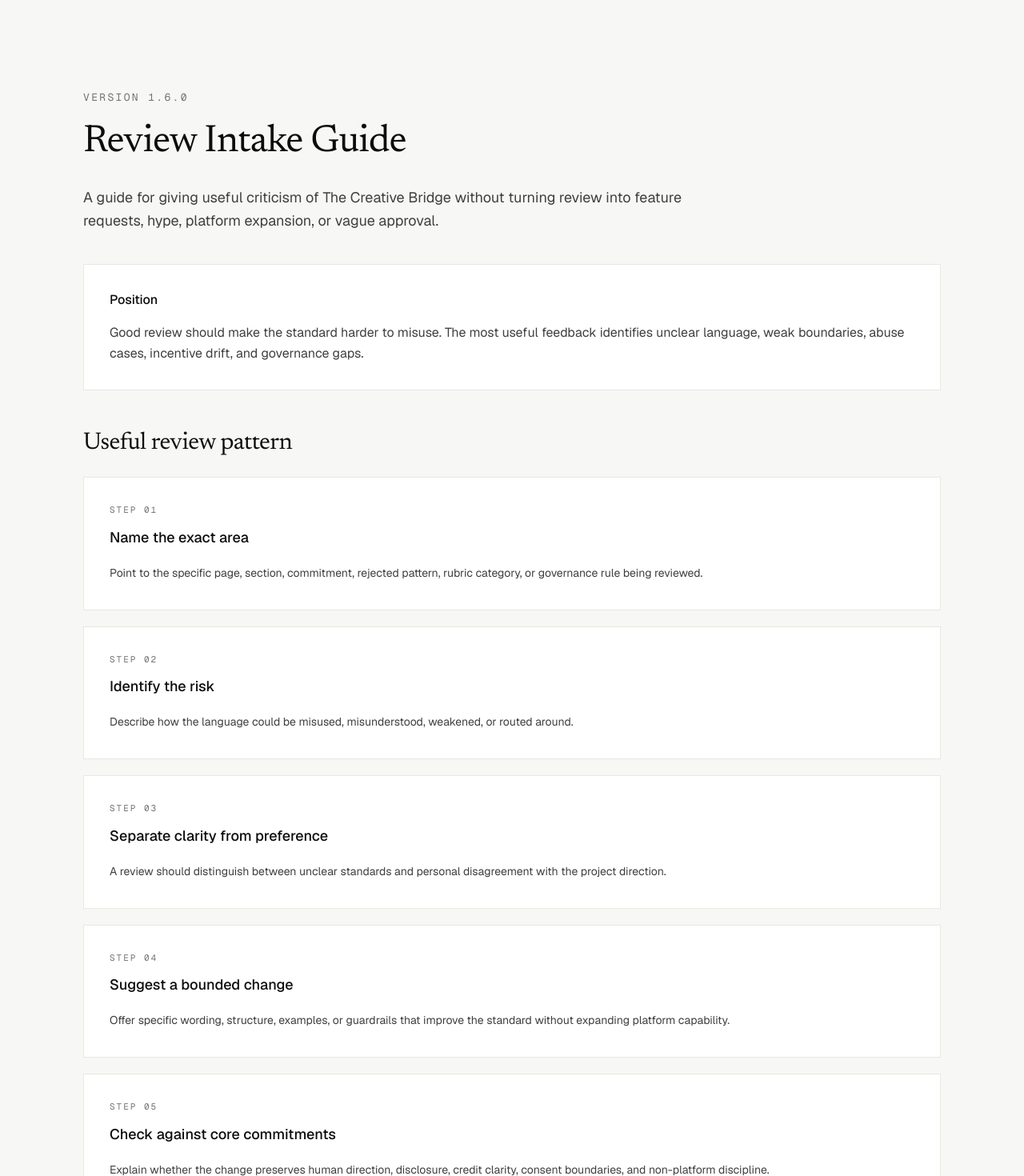
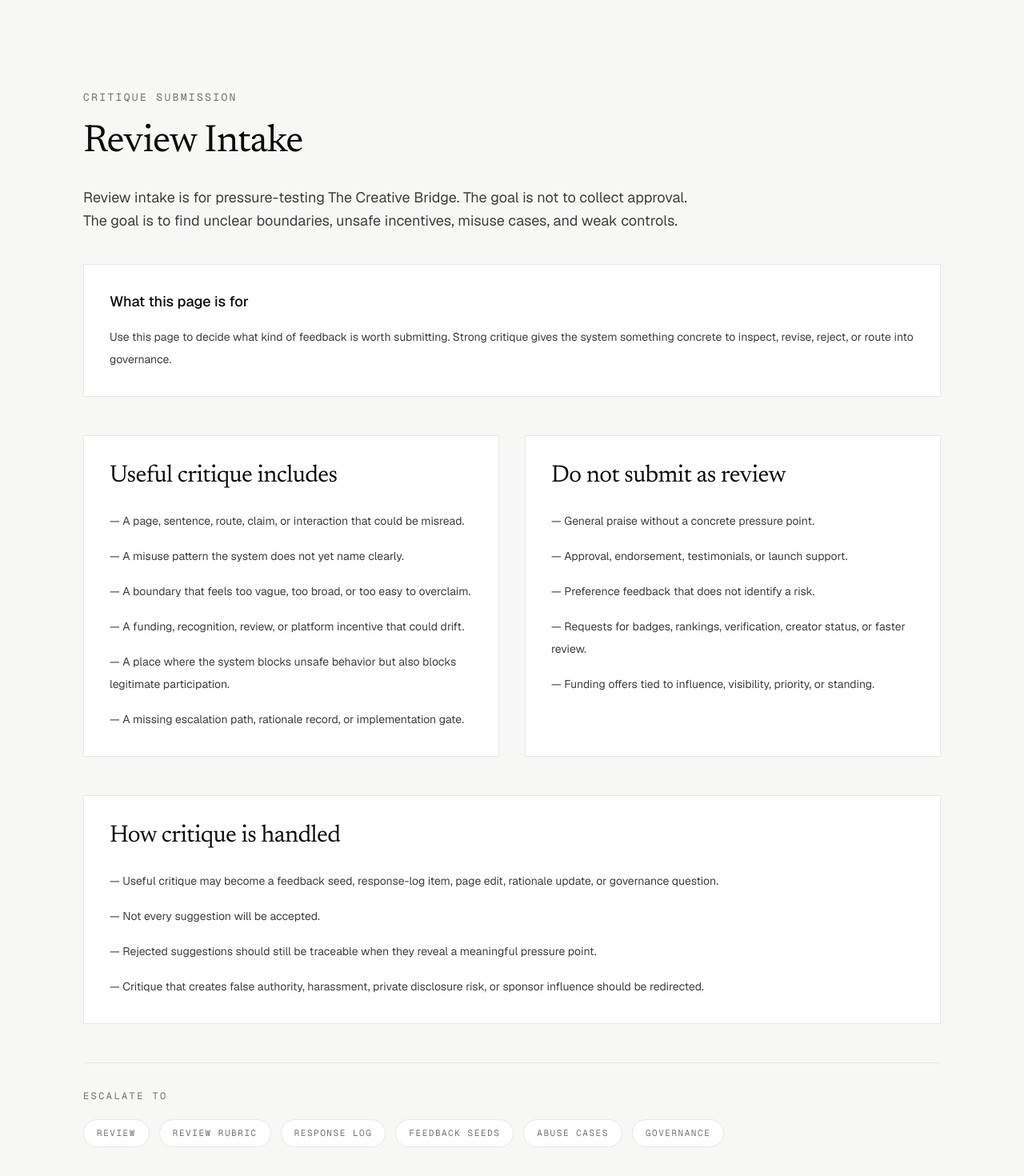
Before and after one commit to zacharymplace/creative-bridge, a Next.js app: page /review-intake in a window 1280 px wide. Shown: the top 1470 px of the page at 80% size. Built offline with nearby package versions, Linux system fonts and the light colour scheme.

Commit message:
Refine review intake for readers

```diff
--- a/package.json
+++ b/package.json
@@ -1,6 +1,6 @@
 {
   "name": "creative-bridge",
-  "version": "3.29.0",
+  "version": "3.30.0",
   "private": true,
   "scripts": {
     "prebuild": "node scripts/sync-public-assets.mjs",
--- a/scripts/qa-static-export.mjs
+++ b/scripts/qa-static-export.mjs
@@ -88,6 +88,8 @@ const requiredFiles = [
   "docs/releases/v3.27.0.md",
   "docs/releases/v3.28.0.md",
   "docs/releases/v3.29.0.md",
+  "docs/releases/v3.30.0.md",
+  "docs/system/review-intake-reader-pass.md",
   "docs/system/review-rubric-reader-pass.md",
   "docs/system/stress-tests-reader-pass.md",
   "docs/system/rejected-patterns-reader-pass.md",
--- a/scripts/sync-public-assets.mjs
+++ b/scripts/sync-public-assets.mjs
@@ -80,6 +80,8 @@ const markdownFiles = [
   "releases/v3.27.0.md",
   "releases/v3.28.0.md",
   "releases/v3.29.0.md",
+  "releases/v3.30.0.md",
+  "system/review-intake-reader-pass.md",
   "system/review-rubric-reader-pass.md",
   "system/stress-tests-reader-pass.md",
   "system/rejected-patterns-reader-pass.md",
--- a/src/app/review-intake/page.tsx
+++ b/src/app/review-intake/page.tsx
@@ -1,94 +1,115 @@
 import Link from "next/link";
 
-import { reviewIntakeGuide } from "@/content/review-intake/review-intake";
+const usefulCritique = [
+  "A page, sentence, route, claim, or interaction that could be misread.",
+  "A misuse pattern the system does not yet name clearly.",
+  "A boundary that feels too vague, too broad, or too easy to overclaim.",
+  "A funding, recognition, review, or platform incentive that could drift.",
+  "A place where the system blocks unsafe behavior but also blocks legitimate participation.",
+  "A missing escalation path, rationale record, or implementation gate.",
+];
+
+const weakCritique = [
+  "General praise without a concrete pressure point.",
+  "Approval, endorsement, testimonials, or launch support.",
+  "Preference feedback that does not identify a risk.",
+  "Requests for badges, rankings, verification, creator status, or faster review.",
+  "Funding offers tied to influence, visibility, priority, or standing.",
+];
+
+const handling = [
+  "Useful critique may become a feedback seed, response-log item, page edit, rationale update, or governance question.",
+  "Not every suggestion will be accepted.",
+  "Rejected suggestions should still be traceable when they reveal a meaningful pressure point.",
+  "Critique that creates false authority, harassment, private disclosure risk, or sponsor influence should be redirected.",
+];
+
+const escalationPaths = [
+  { label: "Review", href: "/review" },
+  { label: "Review Rubric", href: "/review-rubric" },
+  { label: "Response Log", href: "/review-response-log" },
+  { label: "Feedback Seeds", href: "/feedback-seeds" },
+  { label: "Abuse Cases", href: "/abuse-cases" },
+  { label: "Governance", href: "/governance" },
+];
 
 export default function ReviewIntakePage() {
   return (
     <main>
       <section className="cb-container cb-section-y">
         <p className="font-mono text-[13px] uppercase tracking-[0.18em] text-[var(--cb-muted)]">
-          Version {reviewIntakeGuide.version}
+          Critique submission
         </p>
 
         <h1 className="cb-display mt-4 max-w-4xl text-4xl tracking-tight text-[var(--cb-ink)] sm:text-5xl sm:leading-tight">
-          {reviewIntakeGuide.title}
+          Review Intake
         </h1>
 
         <p className="mt-6 max-w-3xl text-lg leading-relaxed text-[var(--cb-body)]">
-          {reviewIntakeGuide.summary}
+          Review intake is for pressure-testing The Creative Bridge. The goal is
+          not to collect approval. The goal is to find unclear boundaries,
+          unsafe incentives, misuse cases, and weak controls.
         </p>
 
-        <div className="mt-10 border border-[var(--cb-border)] bg-[var(--cb-surface)] p-6 sm:p-8">
-          <h2 className="text-base font-medium text-[var(--cb-ink)]">
-            Position
+        <section className="mt-10 border border-[var(--cb-border)] bg-[var(--cb-surface)] p-6 sm:p-8">
+          <h2 className="text-lg font-medium text-[var(--cb-ink)]">
+            What this page is for
           </h2>
-          <p className="mt-4 text-base leading-relaxed text-[var(--cb-body)]">
-            {reviewIntakeGuide.position}
+          <p className="mt-4 text-sm leading-7 text-[var(--cb-body)]">
+            Use this page to decide what kind of feedback is worth submitting.
+            Strong critique gives the system something concrete to inspect,
+            revise, reject, or route into governance.
           </p>
-        </div>
-
-        <section className="mt-12">
-          <h2 className="cb-display text-3xl text-[var(--cb-ink)]">
-            Useful review pattern
-          </h2>
-
-          <div className="mt-6 grid gap-5">
-            {reviewIntakeGuide.usefulReview.map((item, index) => (
-              <article
-                key={item.title}
-                className="border border-[var(--cb-border)] bg-[var(--cb-surface)] p-6 sm:p-8"
-              >
-                <p className="font-mono text-[11px] uppercase tracking-[0.18em] text-[var(--cb-muted)]">
-                  Step {String(index + 1).padStart(2, "0")}
-                </p>
-                <h3 className="mt-3 text-lg font-medium text-[var(--cb-ink)]">
-                  {item.title}
-                </h3>
-                <p className="mt-4 text-sm leading-7 text-[var(--cb-body)]">
-                  {item.body}
-                </p>
-              </article>
-            ))}
-          </div>
         </section>
 
         <section className="mt-12 grid gap-8 lg:grid-cols-2">
-          <div className="border border-[var(--cb-border)] bg-[var(--cb-surface)] p-6 sm:p-8">
+          <article className="border border-[var(--cb-border)] bg-[var(--cb-surface)] p-6 sm:p-8">
             <h2 className="cb-display text-3xl text-[var(--cb-ink)]">
-              Ask these questions
+              Useful critique includes
             </h2>
             <ul className="mt-6 space-y-4 text-sm leading-7 text-[var(--cb-body)]">
-              {reviewIntakeGuide.prompts.map((item) => (
+              {usefulCritique.map((item) => (
                 <li key={item}>— {item}</li>
               ))}
             </ul>
-          </div>
+          </article>
 
-          <div className="border border-[var(--cb-border)] bg-[var(--cb-surface)] p-6 sm:p-8">
-            <h2 className="text-base font-medium text-[var(--cb-ink)]">
-              Avoid
+          <article className="border border-[var(--cb-border)] bg-[var(--cb-surface)] p-6 sm:p-8">
+            <h2 className="cb-display text-3xl text-[var(--cb-ink)]">
+              Do not submit as review
             </h2>
-            <ul className="mt-5 space-y-3 text-sm leading-relaxed text-[var(--cb-body)]">
-              {reviewIntakeGuide.avoid.map((item) => (
+            <ul className="mt-6 space-y-4 text-sm leading-7 text-[var(--cb-body)]">
+              {weakCritique.map((item) => (
                 <li key={item}>— {item}</li>
               ))}
             </ul>
-          </div>
+          </article>
         </section>
 
-        <section className="mt-12">
+        <section className="mt-12 border border-[var(--cb-border)] bg-[var(--cb-surface)] p-6 sm:p-8">
           <h2 className="cb-display text-3xl text-[var(--cb-ink)]">
-            Review materials
+            How critique is handled
+          </h2>
+          <ul className="mt-6 space-y-4 text-sm leading-7 text-[var(--cb-body)]">
+            {handling.map((item) => (
+              <li key={item}>— {item}</li>
+            ))}
+          </ul>
+        </section>
+
+        <section className="mt-12 border-t border-[var(--cb-border)] pt-8">
+          <h2 className="font-mono text-[12px] uppercase tracking-[0.2em] text-[var(--cb-muted)]">
+            Escalate to
           </h2>
 
-          <div className="mt-6 grid gap-4 md:grid-cols-2">
-            {reviewIntakeGuide.links.map((link) => (
+          <div className="mt-5 flex flex-wrap gap-3">
+            {escalationPaths.map((item) => (
               <Link
-                key={link.href}
-                href={link.href}
-                className="border border-[var(--cb-border)] bg-[var(--cb-surface)] p-5 text-sm text-[var(--cb-body)] underline-offset-4 hover:underline"
+                key={item.href}
+                href={item.href}
+                className="rounded-full border border-[var(--cb-border)] bg-white px-4 py-2 font-mono text-[11px] uppercase tracking-[0.14em] text-[var(--cb-muted)] underline-offset-4 hover:underline"
               >
-                {link.label}
+                {item.label}
               </Link>
             ))}
           </div>
```
Also changed, not shown: 2 other files (tests, documents, lock files or other folders).
